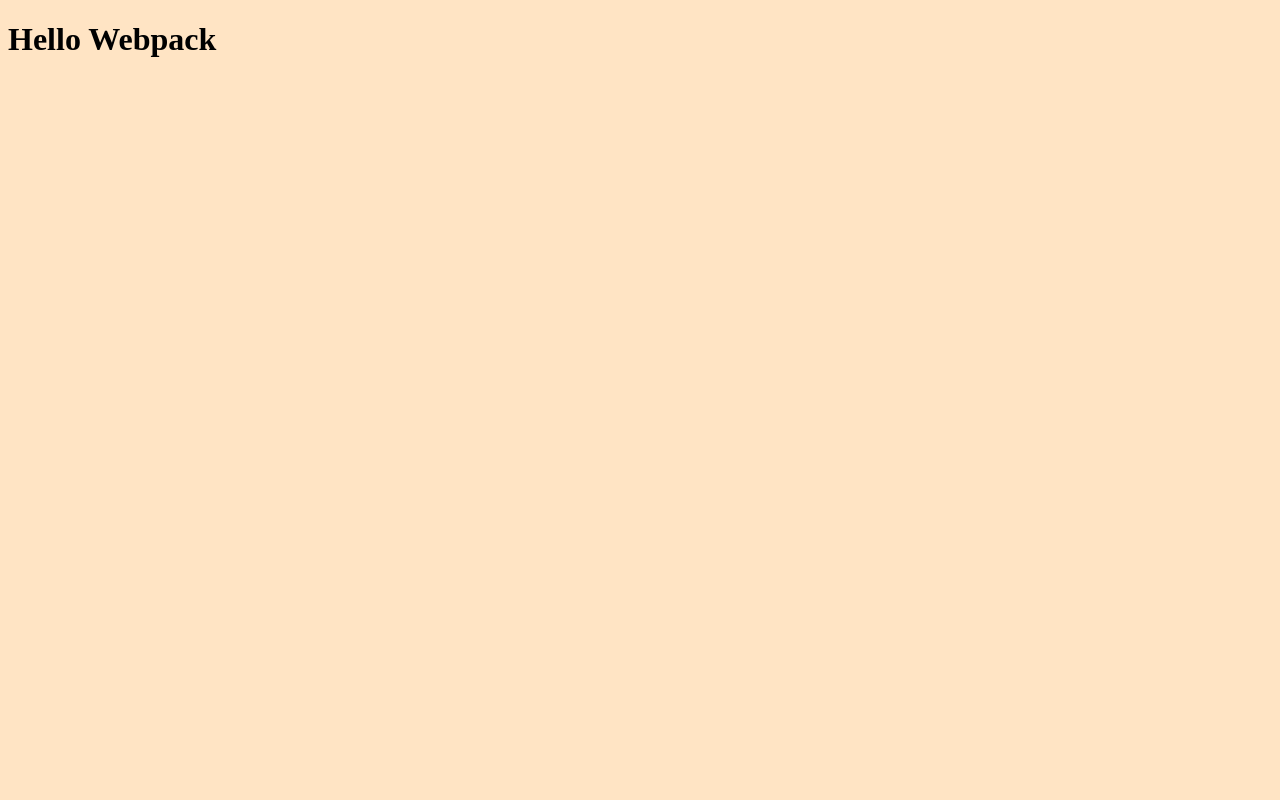
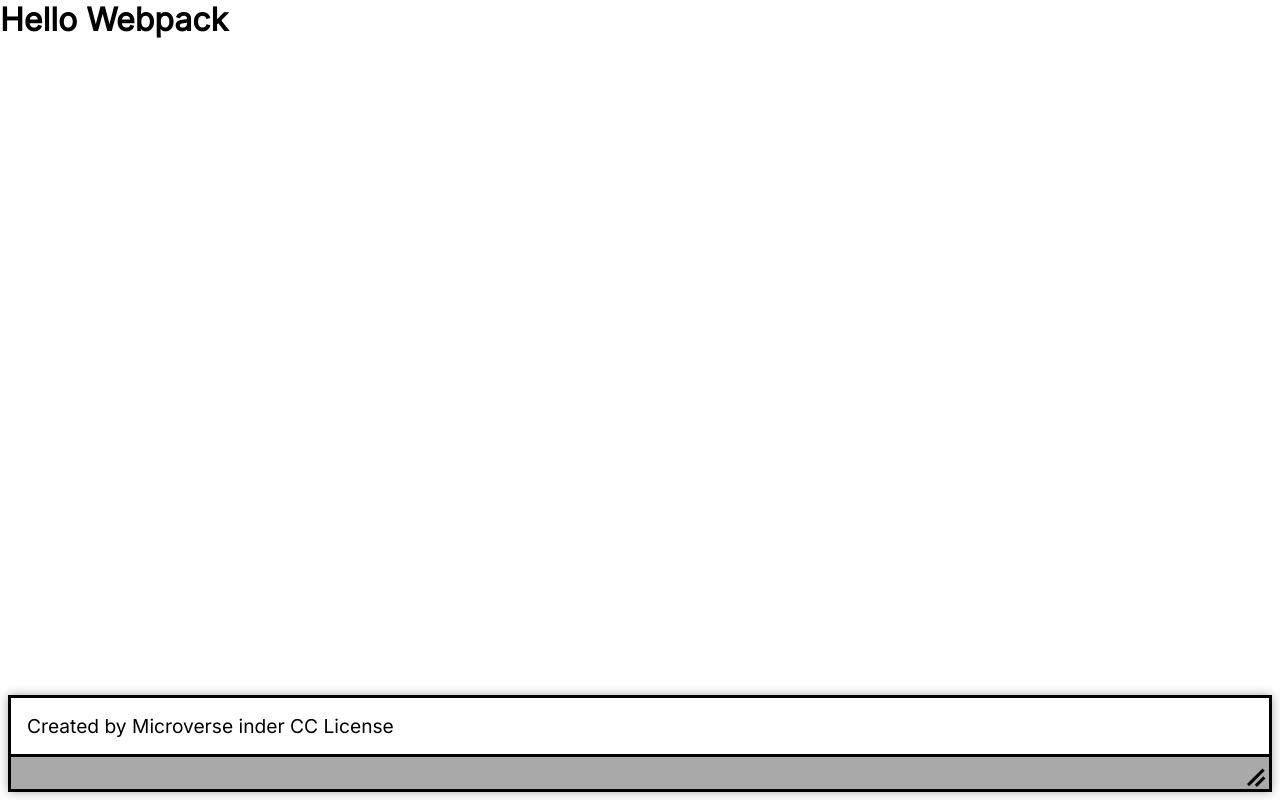
Before and after one commit to danutibe07/Javasript-Capstone-Project, a website built with webpack: page src/index.html in a window 1280 px wide. Built offline with nearby package versions, Linux system fonts and the light colour scheme.

Commit message:
Add footer the project

```diff
--- a/package.json
+++ b/package.json
@@ -89,13 +89,14 @@
   "devDependencies": {
     "css-loader": "^6.7.3",
     "html-webpack-plugin": "^5.5.0",
+    "jest": "^29.5.0",
     "style-loader": "^3.3.2",
     "webpack": "^5.76.2",
     "webpack-cli": "^5.0.1",
     "webpack-dev-server": "^4.13.1"
   },
   "scripts": {
-    "test": "echo \"Error: no test specified\" && exit 1",
+    "test": "jest",
     "watch": "webpack --watch",
     "start": "webpack serve --open",
     "build": "webpack --mode development"
--- a/src/index.css
+++ b/src/index.css
@@ -1,7 +1,64 @@
-body {
-  background-color: bisque;
+@import url('https://fonts.googleapis.com/css2?family=Inter&display=swap');
+
+* {
+  margin: 0;
+  padding: 0;
+  box-sizing: border-box;
+  text-decoration: none;
 }
 
-.hello {
-  color: red;
+body {
+  font-family: 'Inter', sans-serif;
 }
+
+footer {
+  position: absolute;
+  left: 0.5rem;
+  bottom: 0.5rem;
+  right: 0.5rem;
+  border: 3px solid black;
+  font-size: 1.2rem;
+  box-shadow: 0 0 10px darkgrey;
+  display: flex;
+  flex-direction: column;
+}
+
+footer p {
+  padding: 1rem 1rem;
+}
+
+.footer-down {
+  width: 100%;
+  height: 3vh;
+  background: darkgray;
+  display: flex;
+  align-items: flex-end;
+  justify-content: end;
+  border-top: 3px solid black;
+  padding: 1rem;
+}
+
+.lines {
+  display: flex;
+  flex-direction: column;
+  align-items: center;
+  gap: 0.2rem;
+  transform: rotate(-45deg);
+  position: absolute;
+  right: 0;
+  bottom: 0.3rem;
+}
+
+.line {
+  background-color: black;
+}
+
+.line1 {
+  width: 22px;
+  height: 3px;
+}
+
+.line2 {
+  width: 12px;
+  height: 3px;
+}
--- a/src/index.html
+++ b/src/index.html
@@ -8,5 +8,15 @@
   </head>
   <body>
     <h1>Hello Webpack</h1>
+
+    <footer>
+      <p>Created by Microverse inder CC License</p>
+      <div class="footer-down">
+        <div class="lines">
+          <div class="line line1"></div>
+          <div class="line line2"></div>
+        </div>
+      </div>
+    </footer>
   </body>
 </html>
```
Also changed, not shown: dist/index.html, 1 other file.
